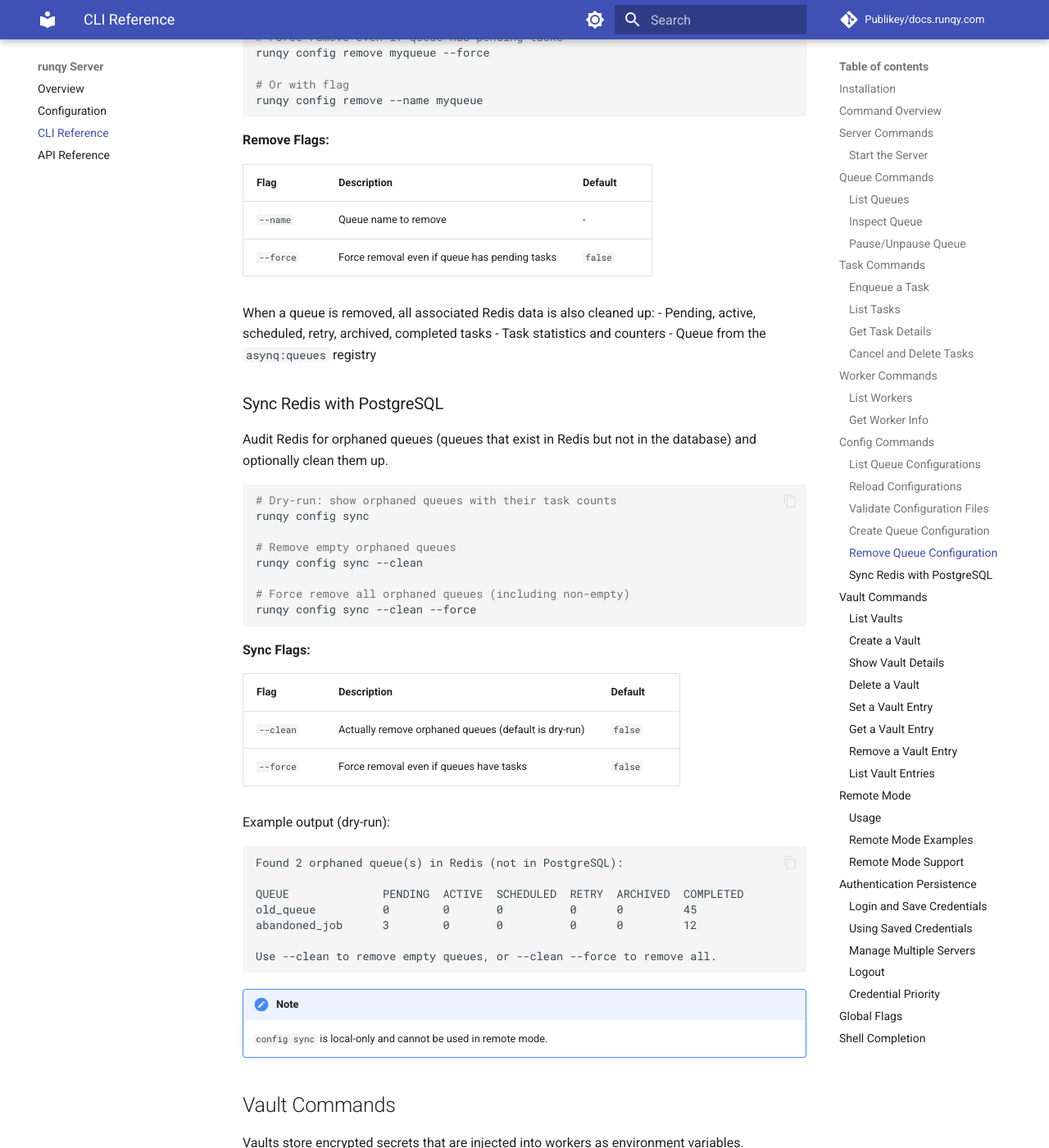
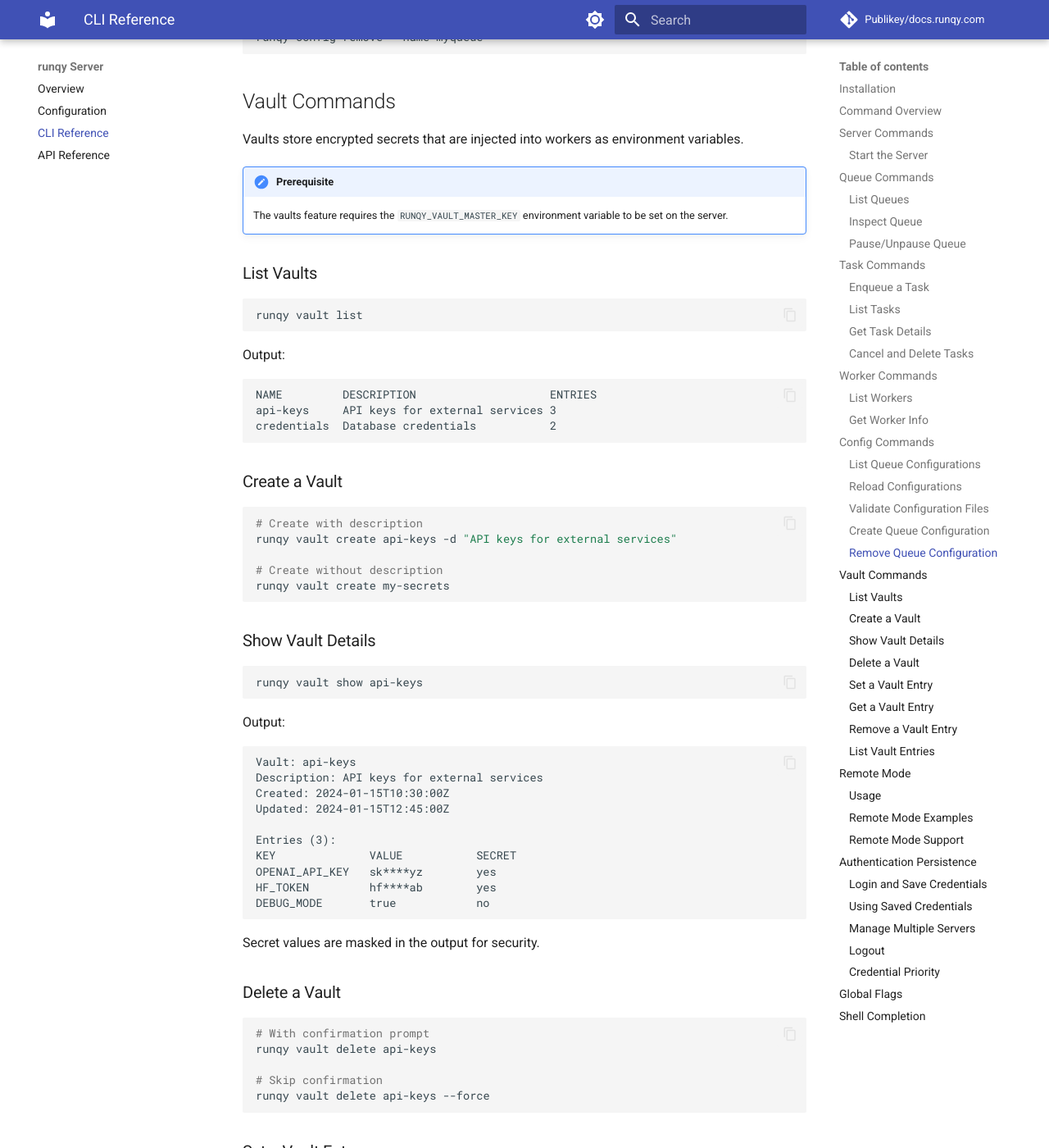
Before and after one commit to Publikey/docs.runqy.com, an MkDocs documentation site: the page built from docs/server/cli.md, in a window 1280 px wide and 1400 px high, scrolled down 6406 px. Shown: the whole window at 82% size. Built offline with MkDocs 1.6.1 and Material for MkDocs 9.7.7, drawn with Linux system fonts in a browser that asks for light colours; comment, search, counter and statistics services are not loaded; some of the changed text lies outside the part shown.

Commit message:
Revert "feat: cli sync doc"
This reverts commit 86aef91eeebf5e87ee5fbc5fdff0ad4c84bf136a.

````diff
--- a/docs/server/cli.md
+++ b/docs/server/cli.md
@@ -260,63 +260,11 @@
 ### Remove Queue Configuration
 
 ```bash
-# Remove a queue (fails if queue has pending tasks)
 runqy config remove myqueue
-
-# Force remove even if queue has pending tasks
-runqy config remove myqueue --force
 
 # Or with flag
 runqy config remove --name myqueue
 ```
-
-**Remove Flags:**
-
-| Flag | Description | Default |
-|------|-------------|---------|
-| `--name` | Queue name to remove | - |
-| `--force` | Force removal even if queue has pending tasks | `false` |
-
-When a queue is removed, all associated Redis data is also cleaned up:
-- Pending, active, scheduled, retry, archived, completed tasks
-- Task statistics and counters
-- Queue from the `asynq:queues` registry
-
-### Sync Redis with PostgreSQL
-
-Audit Redis for orphaned queues (queues that exist in Redis but not in the database) and optionally clean them up.
-
-```bash
-# Dry-run: show orphaned queues with their task counts
-runqy config sync
-
-# Remove empty orphaned queues
-runqy config sync --clean
-
-# Force remove all orphaned queues (including non-empty)
-runqy config sync --clean --force
-```
-
-**Sync Flags:**
-
-| Flag | Description | Default |
-|------|-------------|---------|
-| `--clean` | Actually remove orphaned queues (default is dry-run) | `false` |
-| `--force` | Force removal even if queues have tasks | `false` |
-
-Example output (dry-run):
-```
-Found 2 orphaned queue(s) in Redis (not in PostgreSQL):
-
-QUEUE              PENDING  ACTIVE  SCHEDULED  RETRY  ARCHIVED  COMPLETED
-old_queue          0        0       0          0      0         45
-abandoned_job      3        0       0          0      0         12
-
-Use --clean to remove empty queues, or --clean --force to remove all.
-```
-
-!!! note
-    `config sync` is local-only and cannot be used in remote mode.
 
 ## Vault Commands
 
@@ -476,9 +424,8 @@
 | `queue list/inspect/pause/unpause` | Yes | Full support |
 | `task enqueue/list/get/cancel/delete` | Yes | Full support |
 | `worker list/info` | Yes | Full support |
-| `config list/reload/create/remove` | Yes | Full support (remove supports --force) |
+| `config list/reload/create/remove` | Yes | Full support |
 | `config validate` | No | Local-only (validates local YAML files) |
-| `config sync` | No | Local-only (requires direct Redis access) |
 | `vault list/create/show/delete` | Yes | Full support |
 | `vault set/unset/entries` | Yes | Full support |
 | `vault get` | No | Local-only (returns decrypted secrets) |
````
